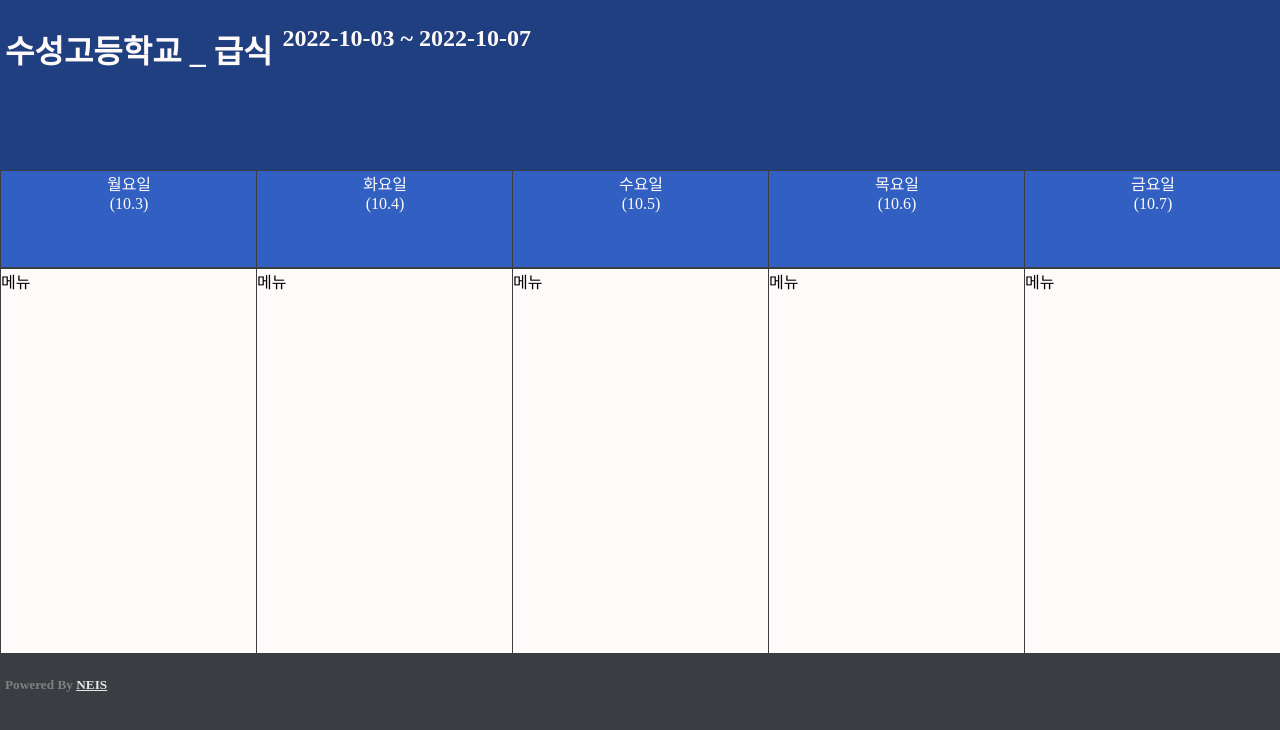
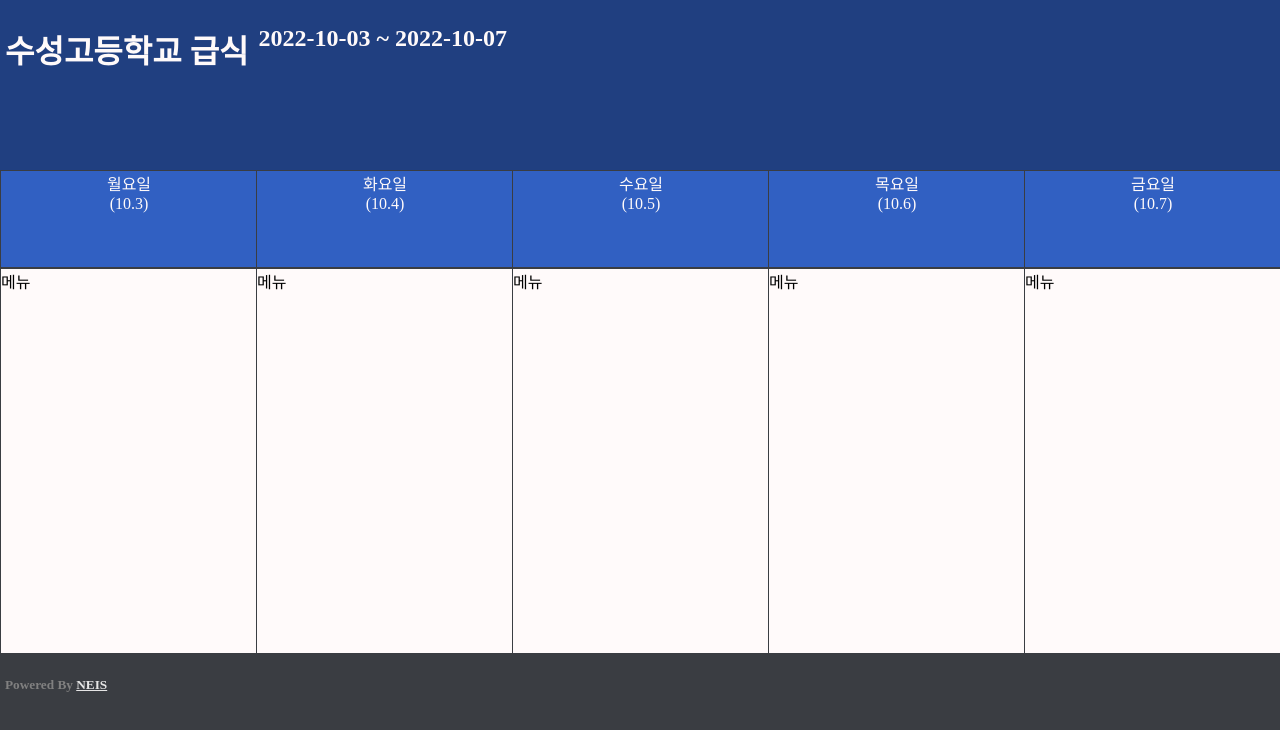
Before and after one commit to korbenkyu1/SUSUNG-1, a plain HTML site: page meal/meal.html in a window 1280 px wide. Drawn offline with Linux system fonts and the light colour scheme; no server answers.

Commit message:
Update meal.html

```diff
--- a/meal/meal.html
+++ b/meal/meal.html
@@ -4,14 +4,14 @@
 <head>
     <meta charset="UTF-8">
     <meta http-equiv="X-UA-Compatible" content="IE=edge">
-    <meta name="viewport" content="width=device-width, initial-scale=1.0">
+    <meta name="viewport" content="width=device-width, initial-scale=1.0, user-scalable=no">
     <title>급식표</title>
     <link rel="stylesheet" href="meal.css">
 </head>
 <body>
     <div id="container">
         <header>
-            <h1>수성고등학교 _ 급식</h1>
+            <h1>수성고등학교 급식 </h1>
             <h2 id = 'title'>00000000~00000000</h2>
 
         </header>
```
